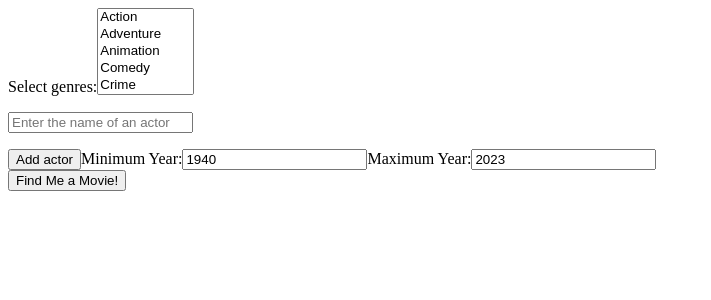
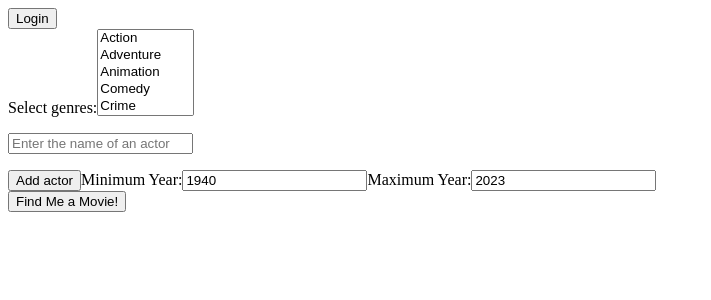
Before and after one commit to edwardreyes21/reel-roulette, a React (Create React App) app: page / in a window 1280 px wide. Shown: the top 300 px of the page, without its empty margins (0-711 px from the left). Built offline with nearby package versions, Linux system fonts and the light colour scheme.

Commit message:
Added login button that will lead to login page

```diff
--- /dev/null
+++ b/src/LoginButton.js
@@ -0,0 +1,16 @@
+import React from 'react';
+import { BrowserRouter, Link } from 'react-router-dom';
+
+function LoginButton() {
+  return (
+    <BrowserRouter>
+      <div>
+        <Link to='/login'>
+          <button>Login</button>
+        </Link>
+      </div>
+    </BrowserRouter>
+  );
+}
+
+export default LoginButton;
--- a/src/index.js
+++ b/src/index.js
@@ -1,8 +1,12 @@
 import React from 'react';
 import ReactDOM from 'react-dom/client';
 import App from './App';
+import LoginButton from './LoginButton';
 
 const root = ReactDOM.createRoot(document.getElementById('root'));
 root.render(
-  <App />
+  <>
+    <LoginButton />
+    <App />
+  </>
 );
```
